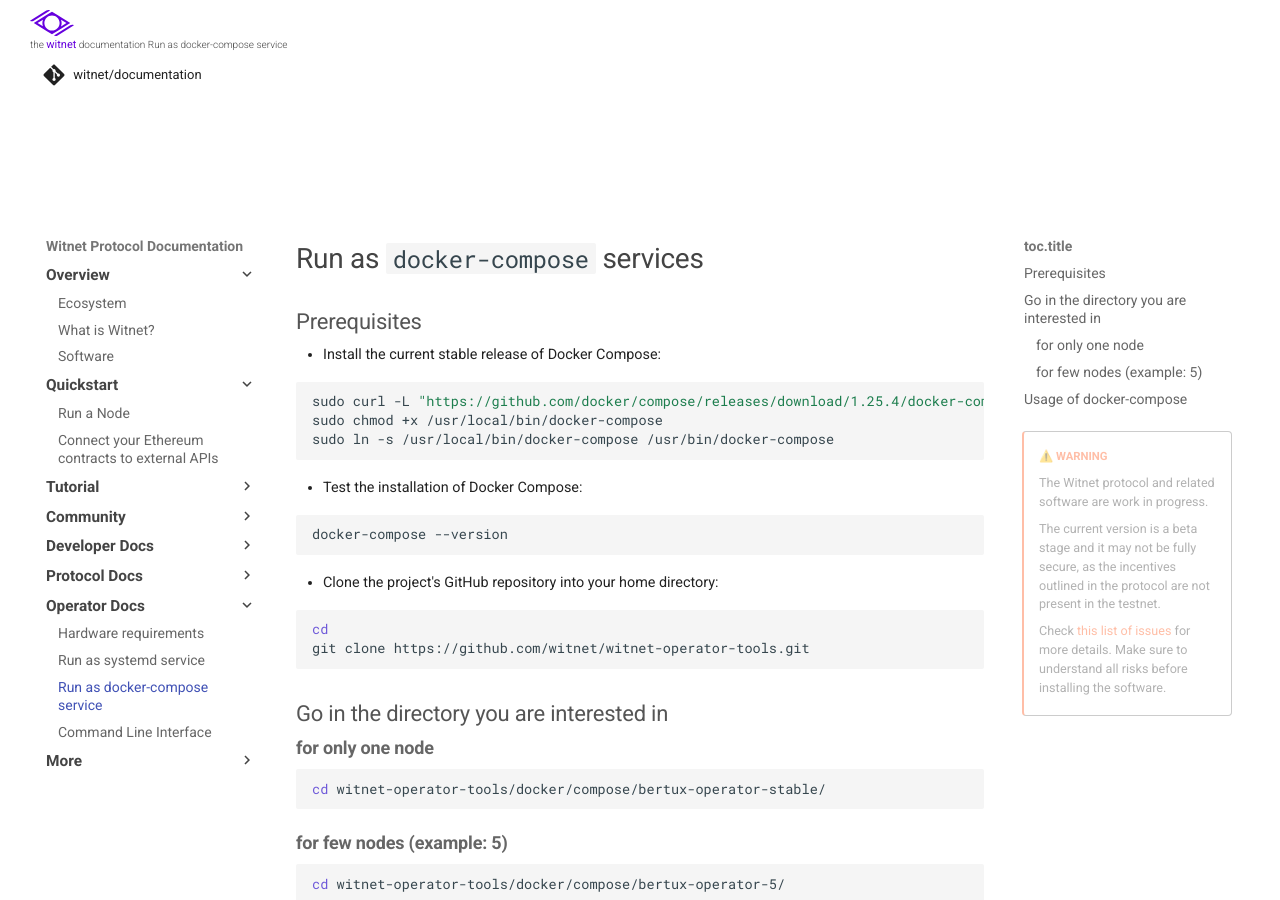
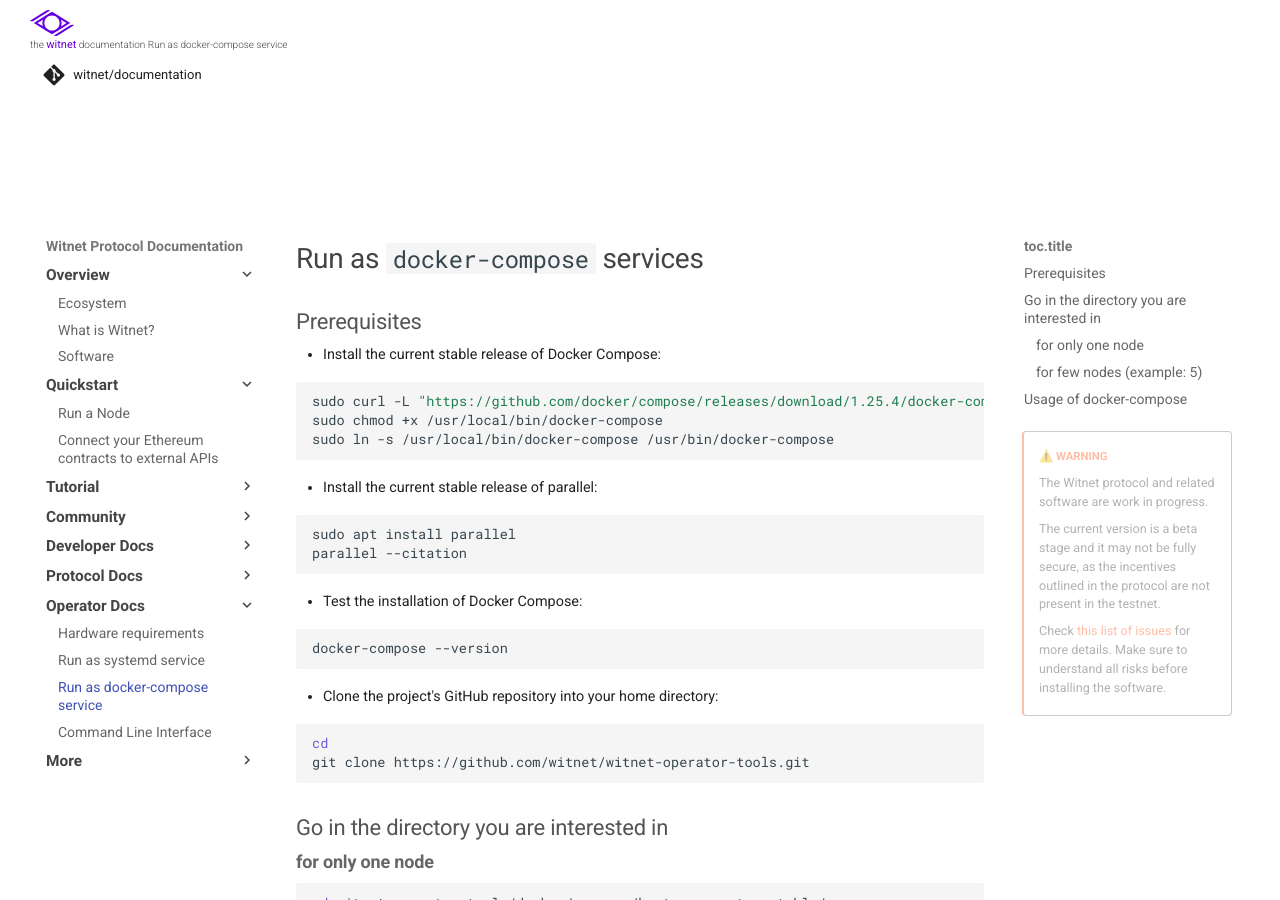
Before and after one commit to witnet/documentation, an MkDocs documentation site: the page built from docs/node-operators/docker-compose-service.md, in a window 1280 px wide and 900 px high. Built offline with MkDocs 1.6.1 and Material for MkDocs 9.7.7, drawn with Linux system fonts in a browser that asks for light colours; some web fonts are replaced; comment, search, counter and statistics services are not loaded.

Commit message:
fix: install dependency parallel for scripts

````diff
--- a/docs/node-operators/docker-compose-service.md
+++ b/docs/node-operators/docker-compose-service.md
@@ -8,6 +8,13 @@
 sudo curl -L "https://github.com/docker/compose/releases/download/1.25.4/docker-compose-$(uname -s)-$(uname -m)" -o /usr/local/bin/docker-compose
 sudo chmod +x /usr/local/bin/docker-compose
 sudo ln -s /usr/local/bin/docker-compose /usr/bin/docker-compose
+```
+
+* Install the current stable release of parallel:
+
+```sh
+sudo apt install parallel
+parallel --citation
 ```
 
 * Test the installation of Docker Compose:
````
